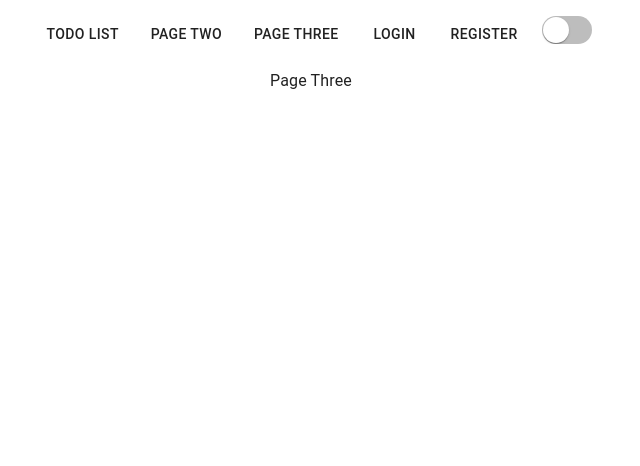
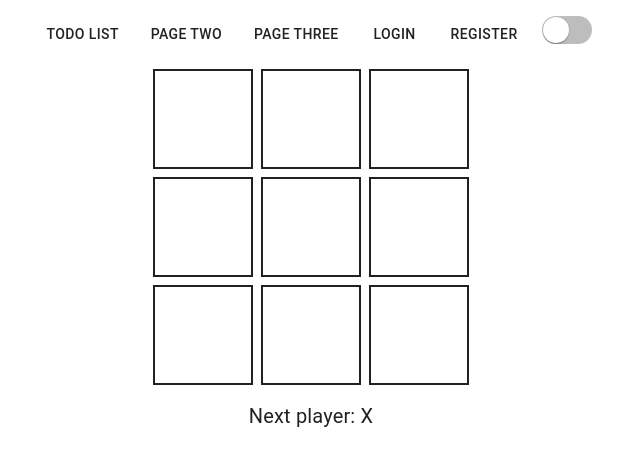
Before and after one commit to IlyaEdelshtein/testReactApp, a React (Create React App) app: page /three in a window 1280 px wide. Shown: the top 466 px of the page, without its empty margins (329-969 px from the left). Built offline with nearby package versions, Linux system fonts and the light colour scheme.

Commit message:
Add Tic Tac Toe game to PageThree

```diff
--- a/src/pages/PageThree.tsx
+++ b/src/pages/PageThree.tsx
@@ -1,14 +1,160 @@
 import React from 'react';
-import styled from 'styled-components';
+import styled, { keyframes, css } from 'styled-components';
 
 const Container = styled.div`
   display: flex;
+  flex-direction: column;
   align-items: center;
   justify-content: center;
   height: 100%;
   color: ${({ theme }) => theme.palette.text.primary};
 `;
 
-const PageThree: React.FC = () => <Container>Page Three</Container>;
+const Board = styled.div`
+  display: grid;
+  grid-template-columns: repeat(3, 100px);
+  grid-template-rows: repeat(3, 100px);
+  gap: 8px;
+`;
+
+const appear = keyframes`
+  from {
+    transform: scale(0) rotate(180deg);
+    opacity: 0;
+  }
+  to {
+    transform: scale(1) rotate(0deg);
+    opacity: 1;
+  }
+`;
+
+const blink = keyframes`
+  0%, 100% {
+    background-color: transparent;
+  }
+  50% {
+    background-color: rgba(255, 215, 0, 0.5);
+  }
+`;
+
+interface SquareProps {
+  animate: boolean;
+  winning: boolean;
+}
+
+const Square = styled.button<SquareProps>`
+  width: 100px;
+  height: 100px;
+  font-size: 2rem;
+  font-weight: bold;
+  color: ${({ theme }) => theme.palette.text.primary};
+  background: ${({ theme }) => theme.palette.background.paper};
+  border: 2px solid ${({ theme }) => theme.palette.text.primary};
+  cursor: pointer;
+  display: flex;
+  align-items: center;
+  justify-content: center;
+  outline: none;
+  ${({ animate }) =>
+    animate &&
+    css`
+      animation: ${appear} 0.4s ease forwards;
+    `}
+  ${({ winning }) =>
+    winning &&
+    css`
+      animation: ${blink} 1s linear infinite;
+    `}
+`;
+
+const Status = styled.div`
+  margin-top: 1rem;
+  font-size: 1.25rem;
+`;
+
+const winningLines = [
+  [0, 1, 2],
+  [3, 4, 5],
+  [6, 7, 8],
+  [0, 3, 6],
+  [1, 4, 7],
+  [2, 5, 8],
+  [0, 4, 8],
+  [2, 4, 6],
+];
+
+const PageThree: React.FC = () => {
+  const [board, setBoard] = React.useState<(null | 'X' | 'O')[]>(
+    Array(9).fill(null)
+  );
+  const [xIsNext, setXIsNext] = React.useState(true);
+  const [winner, setWinner] = React.useState<null | 'X' | 'O' | 'Draw'>(null);
+  const [lastMove, setLastMove] = React.useState<number | null>(null);
+  const [winningCells, setWinningCells] = React.useState<number[]>([]);
+
+  const checkWinner = (b: (null | 'X' | 'O')[]) => {
+    for (const [a, b1, c] of winningLines) {
+      if (b[a] && b[a] === b[b1] && b[a] === b[c]) {
+        return { player: b[a] as 'X' | 'O', line: [a, b1, c] };
+      }
+    }
+    return null;
+  };
+
+  const handleClick = (idx: number) => {
+    if (board[idx] || winner) return;
+    const newBoard = board.slice();
+    newBoard[idx] = xIsNext ? 'X' : 'O';
+    setBoard(newBoard);
+    setLastMove(idx);
+    const res = checkWinner(newBoard);
+    if (res) {
+      setWinner(res.player);
+      setWinningCells(res.line);
+    } else if (newBoard.every(Boolean)) {
+      setWinner('Draw');
+    } else {
+      setXIsNext(!xIsNext);
+    }
+  };
+
+  const reset = () => {
+    setBoard(Array(9).fill(null));
+    setXIsNext(true);
+    setWinner(null);
+    setLastMove(null);
+    setWinningCells([]);
+  };
+
+  return (
+    <Container>
+      <Board>
+        {board.map((val, idx) => (
+          <Square
+            key={idx}
+            onClick={() => handleClick(idx)}
+            animate={idx === lastMove}
+            winning={winningCells.includes(idx)}
+            disabled={!!val || !!winner}
+          >
+            {val}
+          </Square>
+        ))}
+      </Board>
+      <Status>
+        {winner
+          ? winner === 'Draw'
+            ? 'It\'s a draw!'
+            : `${winner} wins!`
+          : `Next player: ${xIsNext ? 'X' : 'O'}`}
+      </Status>
+      {winner && (
+        <button onClick={reset} style={{ marginTop: '0.5rem' }}>
+          Play Again
+        </button>
+      )}
+    </Container>
+  );
+};
 
 export default PageThree;
```
